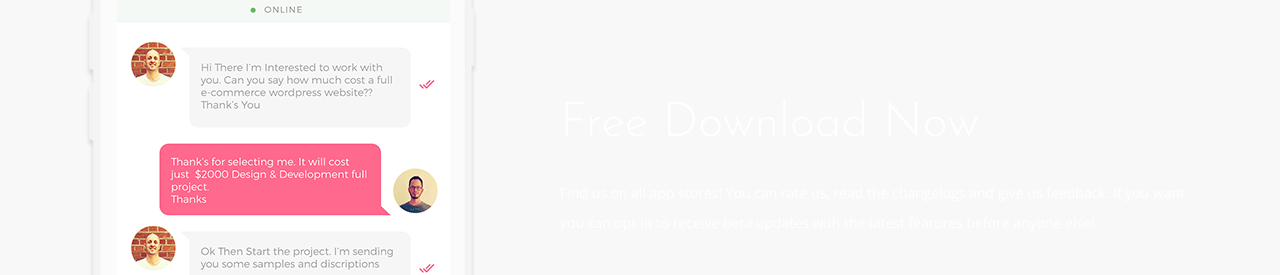
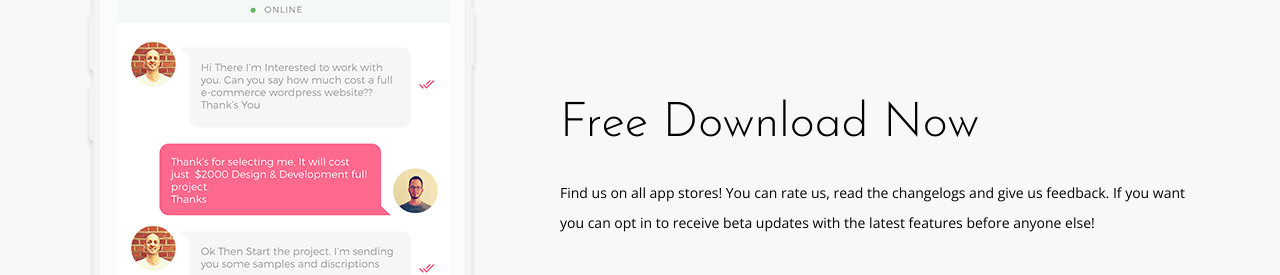
Before and after one commit to panicc-softworks/huski-site, a plain HTML site: page index.html in a window 1280 px wide. Shown: the part 3688-3963 px from the top of the page. Drawn offline with nearby package versions, Linux system fonts and the light colour scheme; files whose address does not match are found by name.

Commit message:
Update index.html

```diff
--- a/index.html
+++ b/index.html
@@ -359,9 +359,9 @@
 			<div class="col-lg-7">
 				<div class="content-block">
 					<!-- Title -->
-					<h2>Free Download Now</h2>
+					<h2 style="color: black;">Free Download Now</h2>
 					<!-- Desctcription -->
-					<p>Find us on all app stores! You can rate us, read the changelogs and give us feedback. If you want you can opt in to receive beta updates with the latest features before anyone else!</p>
+					<p style="color: black;">Find us on all app stores! You can rate us, read the changelogs and give us feedback. If you want you can opt in to receive beta updates with the latest features before anyone else!</p>
 					<!-- App Badge -->
 					<div class="app-badge">
 						<ul class="list-inline">
```
